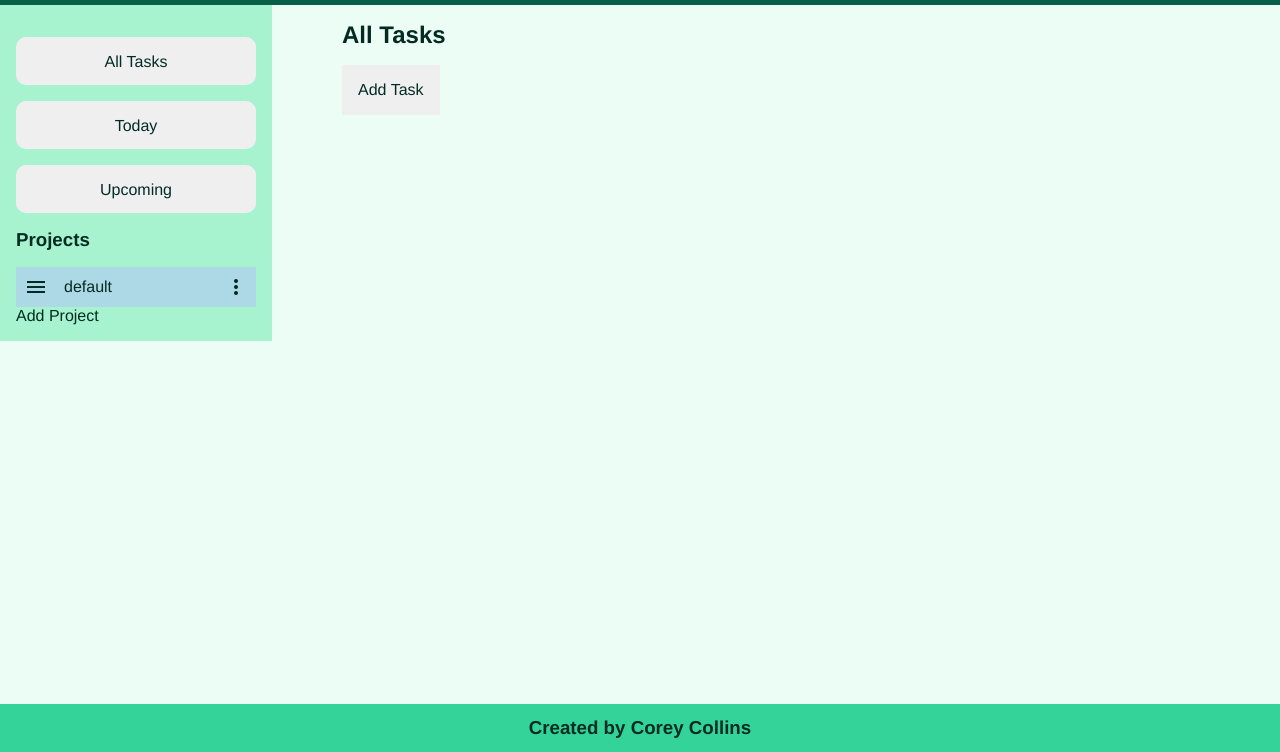
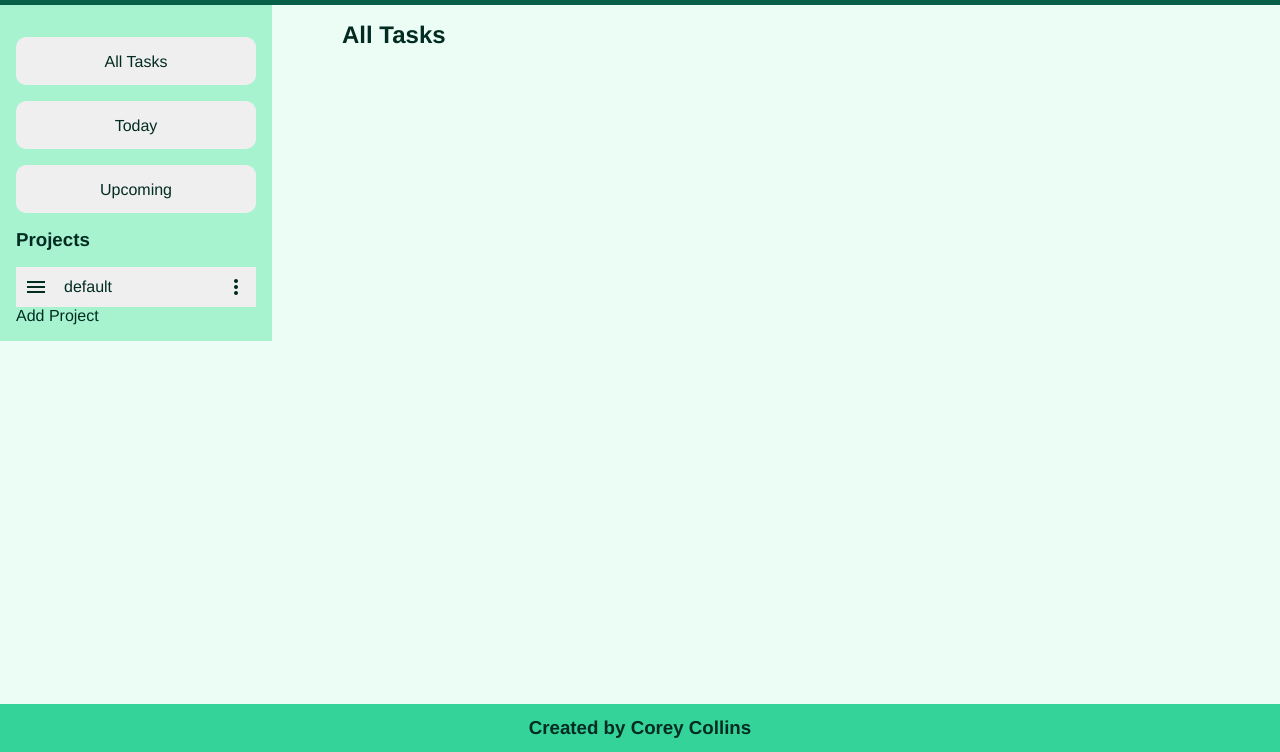
Before and after one commit to ccollins8/odin-todo-list, a website with bundled scripts: page dist/index.html in a window 1280 px wide. Both pictures are taken after a click on the button "All Tasks". Shown: the part 48-800 px from the top of the page. Built offline with nearby package versions, Linux system fonts and the light colour scheme.

Commit message:
Add all tasks functionality

```diff
--- a/package.json
+++ b/package.json
@@ -14,5 +14,8 @@
     "webpack": "^5.90.1",
     "webpack-cli": "^5.1.4"
   },
-  "description": ""
+  "description": "",
+  "dependencies": {
+    "date-fns": "^3.4.0"
+  }
 }
--- a/src/UI.js
+++ b/src/UI.js
@@ -1,4 +1,5 @@
 import Storage from './storage'
+import { format } from "date-fns";
 
 export default class UI {
 
@@ -49,6 +50,28 @@ export default class UI {
             const tasksNode = document.querySelector('.list .tasks')
             tasksNode.appendChild(UI.addTask(task))
         })
+    }
+
+    static renderAllTasks() {
+        // for each all projects and then for each tasks for each project
+        UI.tasksNode.innerHTML = ''
+
+        const projectList = Storage.getProjectList()
+
+        projectList.forEach(project => {
+            project.tasks.forEach(task => {
+                const tasksNode = document.querySelector('.list .tasks')
+                tasksNode.appendChild(UI.addTask(task))
+            })
+        })
+    }
+
+    static renderTodayTasks() {
+        // for each all projects and then for each all tasks filtering for date
+    }
+
+    static renderUpcomingTasks() {
+        // for each all projects and then for each task filter by date
     }
 
     static render() {
@@ -107,7 +130,7 @@ export default class UI {
         </p>
         <p>
             <label>Date</label>
-            <input type="text" id="date">
+            <input type="date" id="date">
         </p>
         <section>
             <p>
@@ -250,5 +273,12 @@ export default class UI {
         document.querySelector('.popup').remove()
     }
 
+    static deselectAll() {
+        const nav = document.querySelector('.nav')
+        const descendants = nav.querySelectorAll('*')
+
+        descendants.forEach(element => element.classList.remove('selected'))
+    }
+
 
 }
--- a/src/index.js
+++ b/src/index.js
@@ -1,4 +1,5 @@
 import './style.css';
+import { addDays, format, startOfDay } from "date-fns";
 import Task from './task';
 import Project from './project'
 import UI from './UI';
@@ -210,9 +211,25 @@ const nav = document.querySelector('main .nav');
 
 nav.addEventListener('click', (e) => {
 
+    if (e.target.matches('.all-tasks-button')) {
+        UI.renderAllTasks()
+        UI.deselectAll()
+        UI.removeTaskButton()
+
+    }
+
+    if (e.target.matches('.today-tasks-button')) {
+        console.log('today')
+    }
+
+    if (e.target.matches('.upcoming-tasks-button')) {
+        console.log('upcoming')
+    }
+
     if (e.target.classList.contains('add-project-button')) {
         UI.displayProjectForm();
         UI.removeAddProjectButton();
+
     }
 
     const title = document.querySelector('.nav #title')
@@ -271,4 +288,6 @@ nav.addEventListener('click', (e) => {
 
 
 
+
+
 })
```
Also changed, not shown: dist/index.html, dist/main.js, 1 other file.
